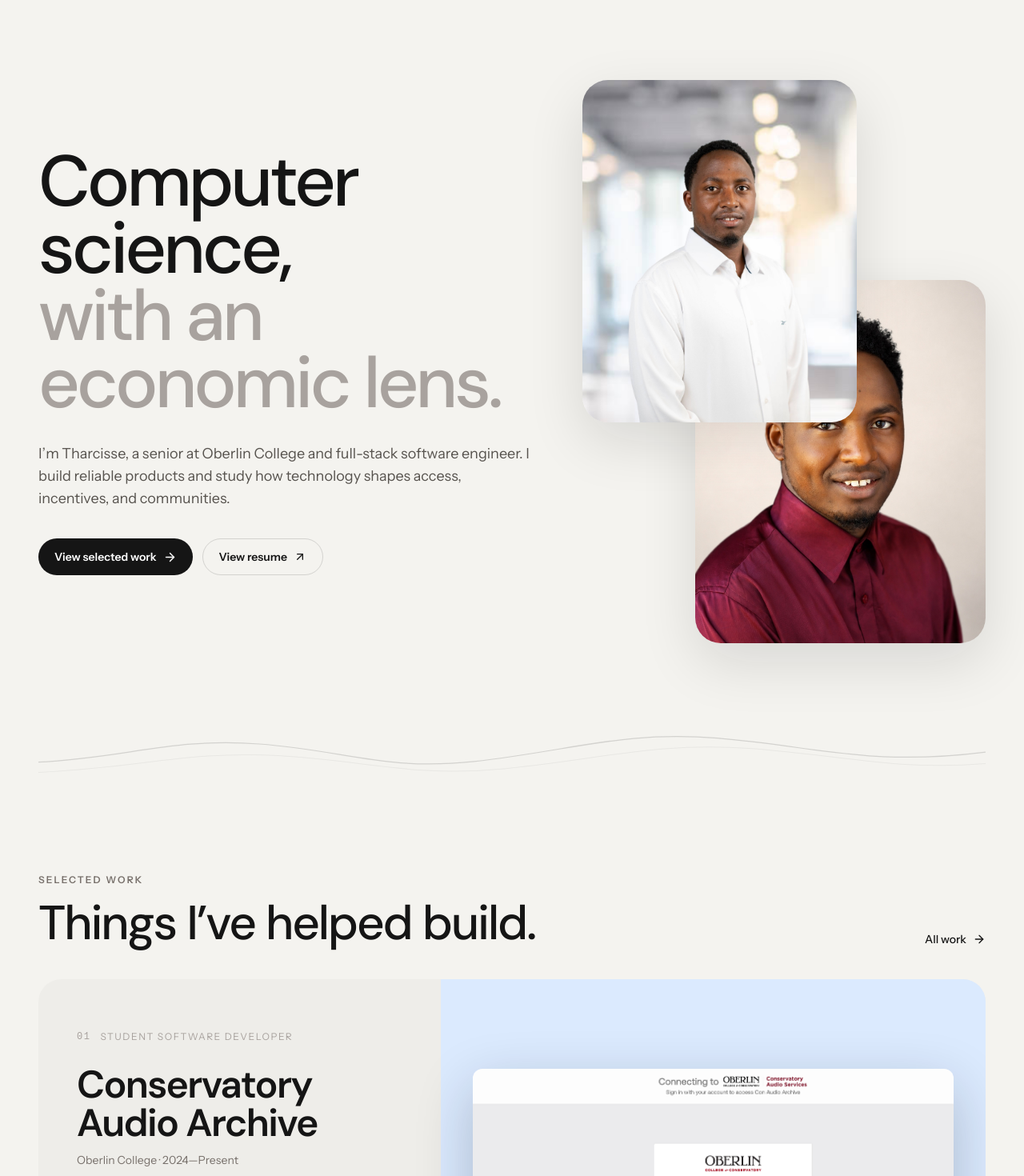
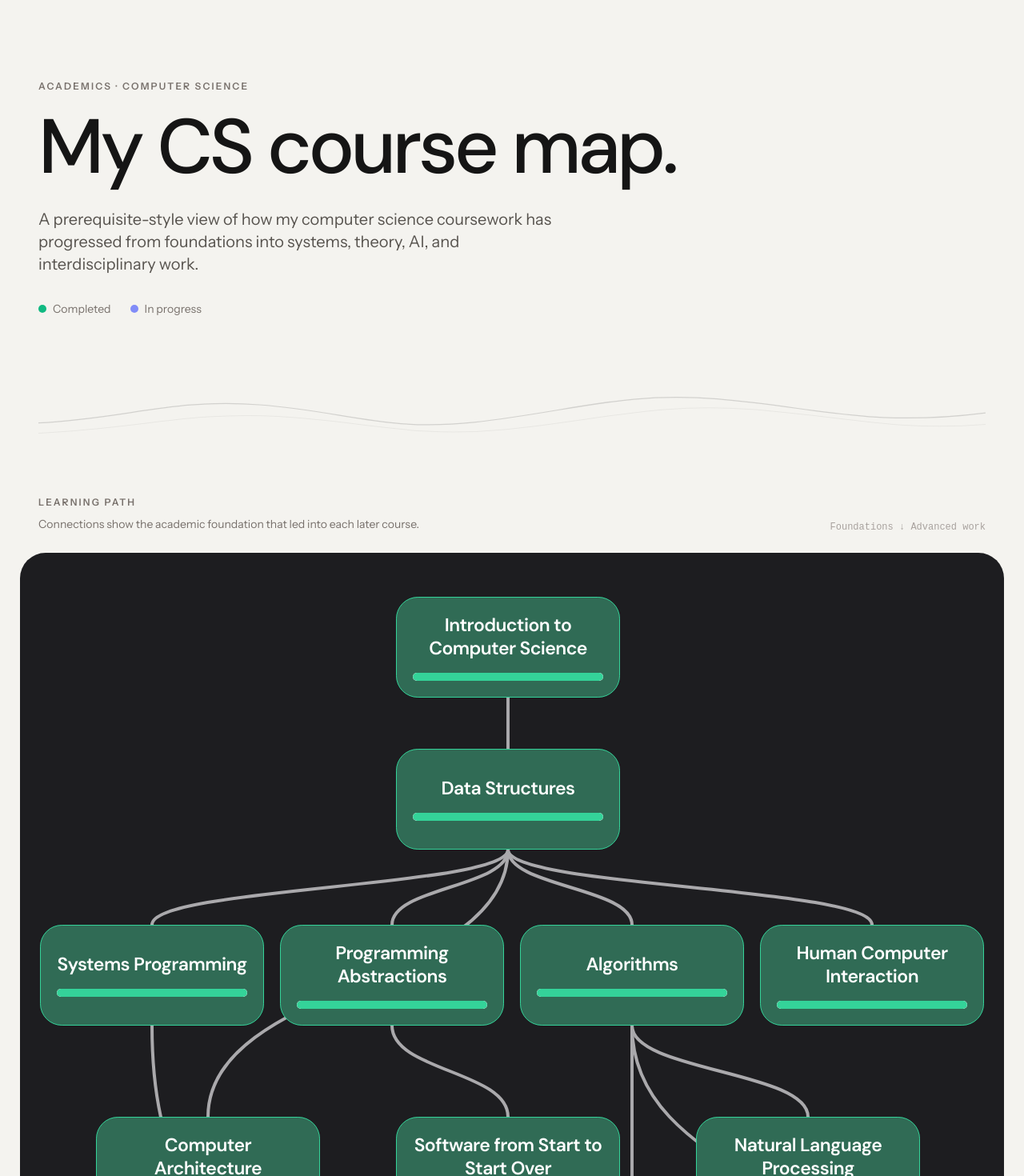
Before and after one commit to tharcissentirandekura/portfolio-generator, a React (Vite) app: page /academics in a window 1280 px wide. Before the commit this address led to /. Shown: the part 60-1530 px from the top of the page at 80% size. Built offline with nearby package versions, Linux system fonts and the light colour scheme.

Commit message:
add academics

```diff
--- a/src/components/Navbar.tsx
+++ b/src/components/Navbar.tsx
@@ -5,6 +5,7 @@ import ThemeToggle from './ThemeToggle';
 
 const links = [
   { label: 'Work', to: '/work' },
+  { label: 'Academics', to: '/academics' },
   { label: 'About', to: '/about' },
   { label: 'Contact', to: '/contact' },
 ];
--- /dev/null
+++ b/src/data/academics.ts
@@ -0,0 +1,50 @@
+export type CourseStatus = 'Completed' | 'In progress';
+
+export type ComputerScienceCourse = {
+  id: string;
+  code: string;
+  title: string;
+  term: string;
+  status: CourseStatus;
+  progress: number;
+  x: number;
+  y: number;
+};
+
+export type CourseConnection = {
+  from: string;
+  to: string;
+};
+
+export const COMPUTER_SCIENCE_COURSES: ComputerScienceCourse[] = [
+  { id: 'intro', code: 'CSCI 150', title: 'Introduction to Computer Science', term: 'Fall 2023', status: 'Completed', progress: 100, x: 470, y: 55 },
+  { id: 'data-structures', code: 'CSCI 151', title: 'Data Structures', term: 'Spring 2024', status: 'Completed', progress: 100, x: 470, y: 245 },
+
+  { id: 'systems', code: 'CSCI 241', title: 'Systems Programming', term: 'Fall 2024', status: 'Completed', progress: 100, x: 25, y: 465 },
+  { id: 'abstractions', code: 'CSCI 275', title: 'Programming Abstractions', term: 'Spring 2025', status: 'Completed', progress: 100, x: 325, y: 465 },
+  { id: 'algorithms', code: 'CSCI 280', title: 'Algorithms', term: 'Spring 2025', status: 'Completed', progress: 100, x: 625, y: 465 },
+  { id: 'hci', code: 'CSCI 313', title: 'Human Computer Interaction', term: 'Spring 2026', status: 'Completed', progress: 100, x: 925, y: 465 },
+
+  { id: 'architecture', code: 'CSCI 210', title: 'Computer Architecture', term: 'Fall 2025', status: 'Completed', progress: 100, x: 95, y: 705 },
+  { id: 'software', code: 'CSCI 356', title: 'Software from Start to Start Over', term: 'Fall 2025', status: 'Completed', progress: 100, x: 470, y: 705 },
+  { id: 'nlp', code: 'CSCI 333', title: 'Natural Language Processing', term: 'Fall 2025', status: 'Completed', progress: 100, x: 845, y: 705 },
+
+  { id: 'operating-systems', code: 'CSCI 341', title: 'Operating Systems', term: 'Fall 2026', status: 'In progress', progress: 28, x: 95, y: 975 },
+  { id: 'theory', code: 'CSCI 383', title: 'Theory of Computation', term: 'Fall 2026', status: 'In progress', progress: 28, x: 625, y: 975 },
+  { id: 'econ-computation', code: 'CSCI 385', title: 'Economics and Computation', term: 'Fall 2026', status: 'In progress', progress: 28, x: 925, y: 975 },
+];
+
+export const COURSE_CONNECTIONS: CourseConnection[] = [
+  { from: 'intro', to: 'data-structures' },
+  { from: 'data-structures', to: 'systems' },
+  { from: 'data-structures', to: 'abstractions' },
+  { from: 'data-structures', to: 'algorithms' },
+  { from: 'data-structures', to: 'hci' },
+  { from: 'data-structures', to: 'architecture' },
+  { from: 'abstractions', to: 'software' },
+  { from: 'algorithms', to: 'nlp' },
+  { from: 'systems', to: 'operating-systems' },
+  { from: 'architecture', to: 'operating-systems' },
+  { from: 'algorithms', to: 'theory' },
+  { from: 'algorithms', to: 'econ-computation' },
+];
--- /dev/null
+++ b/src/pages/Academics.tsx
@@ -0,0 +1,89 @@
+import { useEffect, useRef } from 'react';
+import { MoveHorizontal } from 'lucide-react';
+import LandscapeDivider from '../components/LandscapeDivider';
+import { COMPUTER_SCIENCE_COURSES, COURSE_CONNECTIONS, type ComputerScienceCourse } from '../data/academics';
+
+const NODE_WIDTH = 280;
+const NODE_HEIGHT = 126;
+
+const CourseNode = ({ course }: { course: ComputerScienceCourse }) => {
+  const complete = course.status === 'Completed';
+
+  return (
+    <article
+      className={`absolute flex h-[126px] w-[280px] flex-col items-center justify-center rounded-[1.7rem] border px-5 text-center ${complete ? 'border-emerald-400 bg-[#306b55]' : 'border-indigo-400 bg-[#535b8c]'}`}
+      style={{ left: course.x, top: course.y }}
+    >
+      <h2 className="font-display text-[23px] font-semibold leading-tight tracking-tight text-white">{course.title}</h2>
+      <div className="mt-4 h-2.5 w-full overflow-hidden rounded-full bg-white">
+        <div className="h-full rounded-full bg-emerald-400" style={{ width: `${course.progress}%` }} />
+      </div>
+    </article>
+  );
+};
+
+const Academics = () => {
+  const coursesById = new Map(COMPUTER_SCIENCE_COURSES.map((course) => [course.id, course]));
+  const canvasViewport = useRef<HTMLDivElement>(null);
+
+  useEffect(() => {
+    const viewport = canvasViewport.current;
+    if (viewport && viewport.scrollWidth > viewport.clientWidth) {
+      viewport.scrollLeft = (viewport.scrollWidth - viewport.clientWidth) / 2;
+    }
+  }, []);
+
+  return (
+    <div>
+      <header className="page-shell pb-14 pt-16 sm:pb-20 sm:pt-24">
+        <p className="eyebrow">Academics · Computer Science</p>
+        <h1 className="page-title mt-5">My CS course map.</h1>
+        <p className="page-intro">A prerequisite-style view of how my computer science coursework has progressed from foundations into systems, theory, AI, and interdisciplinary work.</p>
+        <div className="mt-8 flex flex-wrap items-center gap-x-6 gap-y-3 text-sm text-stone-500 dark:text-stone-400">
+          <span className="inline-flex items-center gap-2"><span className="size-2.5 rounded-full bg-emerald-500" /> Completed</span>
+          <span className="inline-flex items-center gap-2"><span className="size-2.5 rounded-full bg-indigo-400" /> In progress</span>
+          <span className="inline-flex items-center gap-2 sm:hidden"><MoveHorizontal size={16} /> Scroll to explore</span>
+        </div>
+      </header>
+
+      <LandscapeDivider />
+
+      <div className="py-10 sm:py-16">
+        <div className="page-shell mb-6 flex items-end justify-between gap-6">
+          <div>
+            <p className="eyebrow">Learning path</p>
+            <p className="mt-2 max-w-xl text-sm leading-relaxed text-stone-500 dark:text-stone-400">Connections show the academic foundation that led into each later course.</p>
+          </div>
+          <p className="hidden font-mono text-xs text-stone-400 sm:block">Foundations ↓ Advanced work</p>
+        </div>
+
+        <div ref={canvasViewport} className="mx-auto max-w-[90rem] overflow-x-auto px-5 pb-5 sm:px-8 lg:px-12">
+          <div
+            className="relative mx-auto h-[1160px] w-[1230px] overflow-hidden rounded-[2rem] bg-[#1d1d20]"
+            aria-label="Computer science course prerequisite map"
+          >
+            <svg className="absolute inset-0 h-full w-full" viewBox="0 0 1230 1160" fill="none" aria-hidden="true">
+              {COURSE_CONNECTIONS.map((connection) => {
+                const from = coursesById.get(connection.from);
+                const to = coursesById.get(connection.to);
+                if (!from || !to) return null;
+                const startX = from.x + NODE_WIDTH / 2;
+                const startY = from.y + NODE_HEIGHT;
+                const endX = to.x + NODE_WIDTH / 2;
+                const endY = to.y;
+                const midpoint = startY + (endY - startY) / 2;
+                return <path key={`${connection.from}-${connection.to}`} d={`M ${startX} ${startY} C ${startX} ${midpoint}, ${endX} ${midpoint}, ${endX} ${endY}`} stroke="#aaa9ac" strokeWidth="4" strokeLinecap="round" />;
+              })}
+            </svg>
+
+            {COMPUTER_SCIENCE_COURSES.map((course) => <CourseNode key={course.id} course={course} />)}
+          </div>
+        </div>
+      </div>
+
+      <LandscapeDivider />
+    </div>
+  );
+};
+
+export default Academics;
--- a/src/pages/Contact.tsx
+++ b/src/pages/Contact.tsx
@@ -6,7 +6,7 @@ const Contact = () => (
     <p className="eyebrow">Contact</p>
     <div className="grid gap-12 lg:grid-cols-[1.2fr_0.8fr] lg:gap-20">
       <div>
-        <h1 className="page-title mt-5">Let’s build something useful.</h1>
+        <h1 className="page-title mt-5">Let’s build something together.</h1>
         <p className="page-intro">I’m open to new-grad software roles, research collaborations, and conversations about technology, education, or entrepreneurship.</p>
         <a href="mailto:tharcissentira@gmail.com" className="button button-dark mt-9"><Mail size={17} /> Send an email</a>
       </div>
--- a/src/pages/Home.tsx
+++ b/src/pages/Home.tsx
@@ -21,6 +21,7 @@ const Home = () => {
         </p>
         <div className="mt-9 flex flex-wrap gap-3">
           <Link to="/work" className="button button-dark">View selected work <ArrowRight size={17} /></Link>
+          <Link to="/academics" className="button button-light">Explore CS map <ArrowRight size={17} /></Link>
           <a href="/resume.pdf" target="_blank" rel="noreferrer" className="button button-light">View resume <ArrowUpRight size={16} /></a>
         </div>
       </div>
--- a/src/routers/Router.tsx
+++ b/src/routers/Router.tsx
@@ -1,5 +1,6 @@
 import { Navigate, Route, Routes } from 'react-router-dom';
 import SiteLayout from '../layouts/SiteLayout';
+import Academics from '../pages/Academics';
 import About from '../pages/About';
 import Contact from '../pages/Contact';
 import Home from '../pages/Home';
@@ -13,6 +14,7 @@ const Router = () => (
       <Route path="/" element={<Home />} />
       <Route path="/work" element={<Work />} />
       <Route path="/work/:slug" element={<WorkCaseStudy />} />
+      <Route path="/academics" element={<Academics />} />
       <Route path="/about" element={<About />} />
       <Route path="/perspectives/:slug" element={<Perspective />} />
       <Route path="/contact" element={<Contact />} />
```
